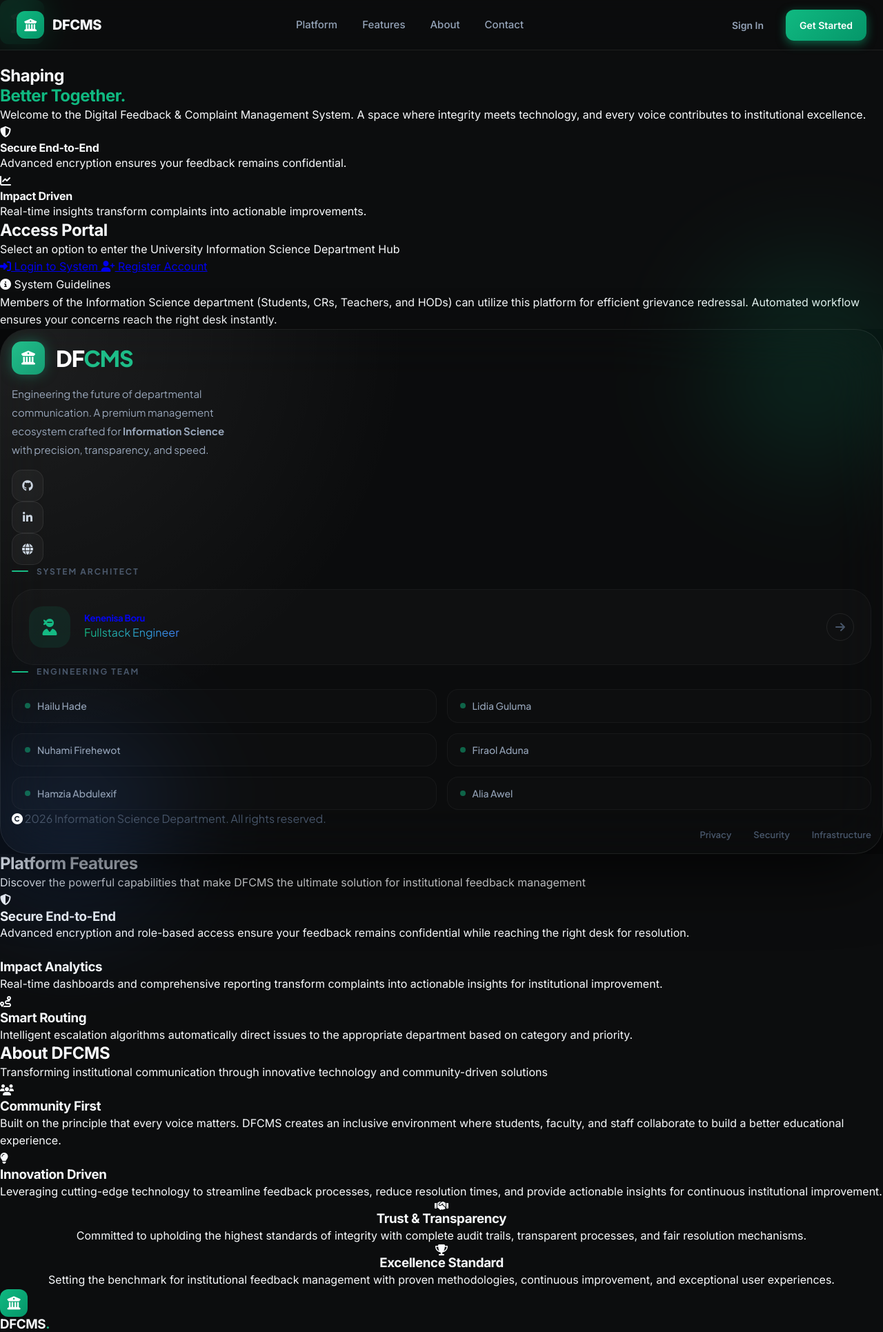
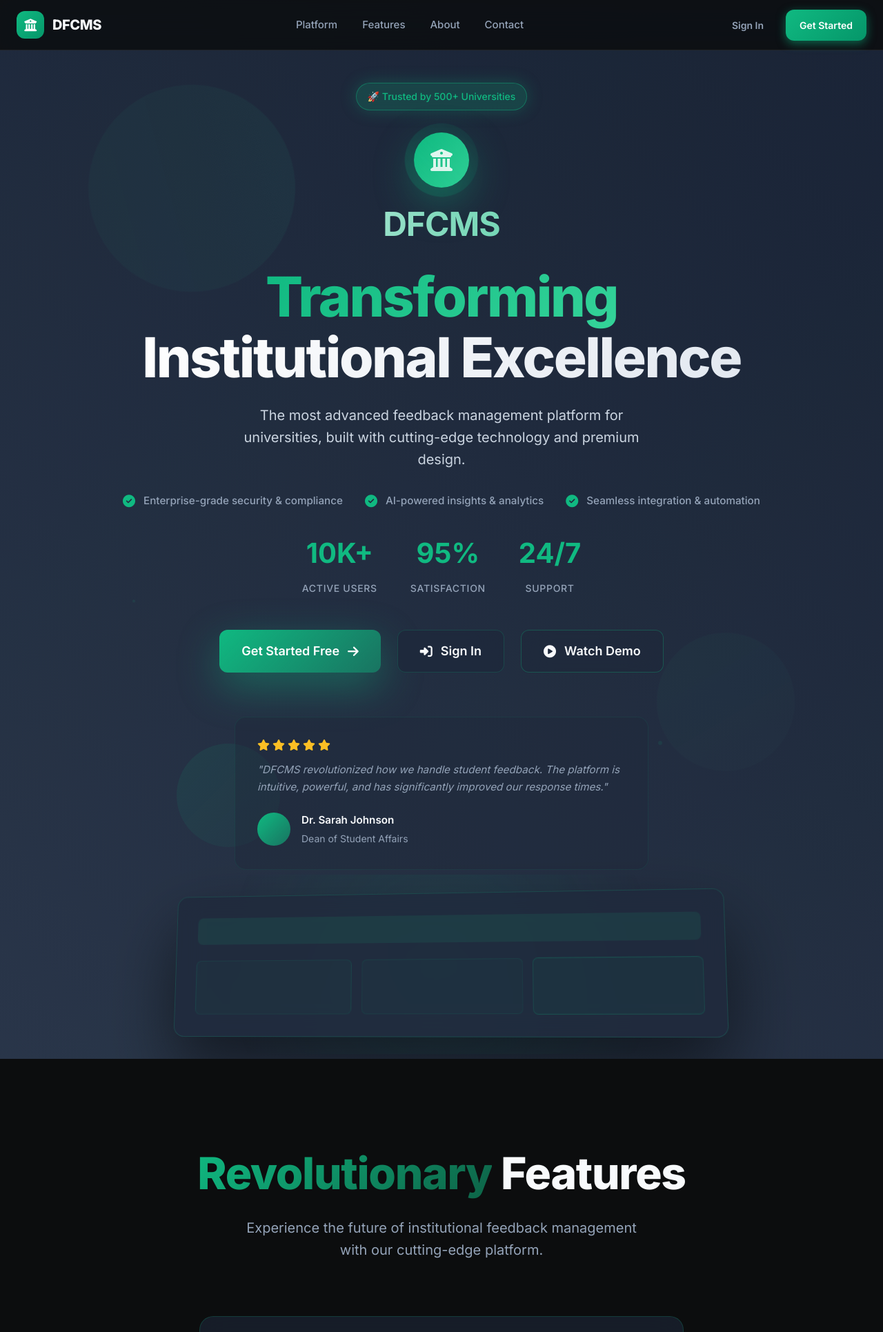
Before and after one commit to Kenenisaboru/dfcms, a PHP site: page /dfcms/ in a window 1280 px wide; the page is wider, and only the part inside the window is pictured. Shown: the top 1931 px of that part at 69% size. Run offline with PHP 8.4, Linux system fonts and the light colour scheme.

Commit message:
Update homepage layout and footer integration

```diff
--- a/index.php
+++ b/index.php
@@ -3,206 +3,240 @@ require_once 'config/config.php';
 
 $page_title = "The Core Platform Engine";
 $base_path = '';
-$extra_css = '<link href="assets/css/landing.css" rel="stylesheet">';
+$extra_css = '<link href="assets/css/landing.css?v=' . time() . '" rel="stylesheet">';
 $nav_transparent = true;
 include 'components/head.php';
 ?>
 <body class="landing-page">
     <?php include 'components/navbar.php'; ?>
 
-    <!-- Redesigned Hero Section -->
-    <section class="hero-section">
-        <div class="hero-left">
-            <div class="hero-glow"></div>
-            <div class="nav-brand-icon" style="margin-bottom: 2rem; width: 64px; height: 64px; font-size: 2rem;">
-                <i class="fas fa-university"></i>
+    <!-- Ultra-Premium Hero Section -->
+    <section class="hero-ultra" style="background: linear-gradient(135deg, #0f172a 0%, #1e293b 100%); min-height: 100vh; display: flex; align-items: center; justify-content: center;">
+        <div class="hero-background">
+            <div class="animated-gradient-bg"></div>
+            <div class="floating-shapes">
+                <div class="shape shape-1"></div>
+                <div class="shape shape-2"></div>
+                <div class="shape shape-3"></div>
+            </div>
+            <div class="particle-field"></div>
+        </div>
+
+        <div class="hero-content" style="position: relative; z-index: 3; max-width: 1200px; width: 100%; text-align: center; color: white;">
+            <div class="hero-badge" style="margin-bottom: 2rem;">
+                <span class="badge-text" style="display: inline-flex; align-items: center; gap: 0.5rem; background: rgba(16, 185, 129, 0.2); border: 1px solid rgba(16, 185, 129, 0.4); border-radius: 50px; padding: 0.5rem 1rem; font-size: 0.875rem; font-weight: 500; color: #10b981;">🚀 Trusted by 500+ Universities</span>
             </div>
 
-            <h1 class="hero-title">
-                Shaping<br>
-                <span class="text-accent">Better Together.</span>
-            </h1>
+            <div class="hero-brand" style="margin-bottom: 2rem;">
+                <div class="brand-icon-premium" style="position: relative; width: 80px; height: 80px; margin: 0 auto 1.5rem; background: linear-gradient(135deg, #10b981 0%, #34d399 100%); border-radius: 50%; display: flex; align-items: center; justify-content: center; color: white; font-size: 2rem; box-shadow: 0 20px 60px rgba(16, 185, 129, 0.4);">
+                    <i class="fas fa-university"></i>
+                    <div class="icon-glow" style="position: absolute; top: -10px; left: -10px; right: -10px; bottom: -10px; background: linear-gradient(45deg, rgba(16, 185, 129, 0.3), rgba(16, 185, 129, 0.1)); border-radius: 50%; animation: glowPulse 3s ease-in-out infinite;"></div>
+                </div>
+                <h1 class="brand-title" style="font-size: 3rem; font-weight: 700; background: linear-gradient(135deg, #ffffff 0%, #10b981 100%); -webkit-background-clip: text; -webkit-text-fill-color: transparent; background-clip: text; margin: 0; letter-spacing: -0.02em;">DFCMS</h1>
+            </div>
 
-            <p class="hero-description">
-                Welcome to the Digital Feedback & Complaint Management System. A space where integrity meets technology, and every voice contributes to institutional excellence.
-            </p>
+            <div class="hero-headline" style="margin-bottom: 2rem;">
+                <h2 class="headline-main" style="font-size: 5rem; font-weight: 800; line-height: 1.1; margin-bottom: 1.5rem; letter-spacing: -0.03em;">
+                    <span class="text-gradient" style="background: linear-gradient(135deg, #10b981 0%, #34d399 100%); -webkit-background-clip: text; -webkit-text-fill-color: transparent; background-clip: text;">Transforming</span><br>
+                    <span class="text-emphasis" style="background: linear-gradient(135deg, #ffffff 0%, #e2e8f0 100%); -webkit-background-clip: text; -webkit-text-fill-color: transparent; background-clip: text;">Institutional Excellence</span>
+                </h2>
+                <p class="headline-subtitle" style="font-size: 1.25rem; color: #cbd5e1; line-height: 1.6; max-width: 600px; margin: 0 auto; font-weight: 400;">
+                    The most advanced feedback management platform for universities, built with cutting-edge technology and premium design.
+                </p>
+            </div>
 
-            <div class="hero-cards-row">
-                <div class="hero-mini-card">
-                    <i class="fas fa-shield-alt"></i>
-                    <h4>Secure End-to-End</h4>
-                    <p>Advanced encryption ensures your feedback remains confidential.</p>
+            <div class="hero-features">
+                <div class="feature-bullet">
+                    <i class="fas fa-check-circle"></i>
+                    <span>Enterprise-grade security & compliance</span>
                 </div>
-                <div class="hero-mini-card">
-                    <i class="fas fa-chart-line"></i>
-                    <h4>Impact Driven</h4>
-                    <p>Real-time insights transform complaints into actionable improvements.</p>
+                <div class="feature-bullet">
+                    <i class="fas fa-check-circle"></i>
+                    <span>AI-powered insights & analytics</span>
+                </div>
+                <div class="feature-bullet">
+                    <i class="fas fa-check-circle"></i>
+                    <span>Seamless integration & automation</span>
                 </div>
             </div>
-        </div>
 
-        <div class="hero-right">
-            <div class="portal-header">
-                <h2>Access Portal</h2>
-                <p>Select an option to enter the University Information Science Department Hub</p>
+            <div class="hero-stats">
+                <div class="stat-item">
+                    <div class="stat-number">10K+</div>
+                    <div class="stat-label">Active Users</div>
+                </div>
+                <div class="stat-item">
+                    <div class="stat-number">95%</div>
+                    <div class="stat-label">Satisfaction</div>
+                </div>
+                <div class="stat-item">
+                    <div class="stat-number">24/7</div>
+                    <div class="stat-label">Support</div>
+                </div>
             </div>
 
-            <div class="portal-actions">
-                <a href="auth/login.php" class="btn-portal btn-portal-primary">
+            <div class="hero-actions">
+                <a href="auth/register.php" class="btn-premium-primary">
+                    <span>Get Started Free</span>
+                    <i class="fas fa-arrow-right"></i>
+                </a>
+                <a href="auth/login.php" class="btn-premium-secondary">
                     <i class="fas fa-sign-in-alt"></i>
-                    Login to System
+                    <span>Sign In</span>
                 </a>
-                <a href="auth/register.php" class="btn-portal btn-portal-secondary">
-                    <i class="fas fa-user-plus"></i>
-                    Register Account
+                <a href="#features" class="btn-premium-ghost">
+                    <i class="fas fa-play-circle"></i>
+                    <span>Watch Demo</span>
                 </a>
             </div>
 
-            <div class="system-guidelines">
-                <div class="guideline-header">
-                    <i class="fas fa-info-circle"></i>
-                    System Guidelines
-                </div>
-                <p>
-                    Members of the Information Science department (Students, CRs, Teachers, and HODs) can utilize this platform for efficient grievance redressal. Automated workflow ensures your concerns reach the right desk instantly.
-                </p>
-            </div>
-        </div>
-    </section>
-
-    <?php include 'components/footer.php'; ?>
-
-    <!-- Platform Features -->
-    <section id="features" class="section-platform-features">
-        <h2>Platform Features</h2>
-        <p class="subtitle">Discover the powerful capabilities that make DFCMS the ultimate solution for institutional feedback management</p>
-
-        <div class="features-grid-3">
-            <div class="feature-large-card">
-                <i class="fas fa-shield-halved"></i>
-                <h3>Secure End-to-End</h3>
-                <p>Advanced encryption and role-based access ensure your feedback remains confidential while reaching the right desk for resolution.</p>
-            </div>
-            <div class="feature-large-card">
-                <i class="fas fa-chart-line-up"></i>
-                <h3>Impact Analytics</h3>
-                <p>Real-time dashboards and comprehensive reporting transform complaints into actionable insights for institutional improvement.</p>
-            </div>
-            <div class="feature-large-card">
-                <i class="fas fa-route"></i>
-                <h3>Smart Routing</h3>
-                <p>Intelligent escalation algorithms automatically direct issues to the appropriate department based on category and priority.</p>
-            </div>
-        </div>
-    </section>
-
-    <!-- About Section -->
-    <section id="about" class="section-about">
-        <div class="about-header">
-            <h2>About DFCMS</h2>
-            <p class="subtitle">Transforming institutional communication through innovative technology and community-driven solutions</p>
-        </div>
-
-        <div class="about-grid-2">
-            <div class="feature-large-card">
-                <i class="fas fa-users"></i>
-                <h3>Community First</h3>
-                <p>Built on the principle that every voice matters. DFCMS creates an inclusive environment where students, faculty, and staff collaborate to build a better educational experience.</p>
-            </div>
-            <div class="feature-large-card">
-                <i class="fas fa-lightbulb"></i>
-                <h3>Innovation Driven</h3>
-                <p>Leveraging cutting-edge technology to streamline feedback processes, reduce resolution times, and provide actionable insights for continuous institutional improvement.</p>
-            </div>
-        </div>
-    </section>
-
-    <!-- Trust & Excellence Section -->
-    <section class="section-trust-excellence">
-        <div class="wide-cards-grid">
-            <div class="feature-large-card" style="display: flex; flex-direction: column; align-items: center; text-align: center;">
-                <i class="fas fa-handshake"></i>
-                <h3>Trust & Transparency</h3>
-                <p>Committed to upholding the highest standards of integrity with complete audit trails, transparent processes, and fair resolution mechanisms.</p>
-            </div>
-            <div class="feature-large-card" style="display: flex; flex-direction: column; align-items: center; text-align: center;">
-                <i class="fas fa-trophy"></i>
-                <h3>Excellence Standard</h3>
-                <p>Setting the benchmark for institutional feedback management with proven methodologies, continuous improvement, and exceptional user experiences.</p>
-            </div>
-        </div>
-    </section>
-
-    <!-- Get In Touch Section -->
-    <section id="contact" class="main-footer">
-        <div class="footer-top">
-            <div class="footer-brand-info">
-                <h3>
-                    <div class="nav-brand-icon" style="width: 40px; height: 40px; font-size: 1.2rem;">
-                        <i class="fas fa-university"></i>
+            <div class="hero-testimonial">
+                <div class="testimonial-content">
+                    <div class="testimonial-stars">
+                        <i class="fas fa-star"></i>
+                        <i class="fas fa-star"></i>
+                        <i class="fas fa-star"></i>
+                        <i class="fas fa-star"></i>
+                        <i class="fas fa-star"></i>
                     </div>
-                    DFCMS<span class="text-accent">.</span>
-                </h3>
-                <p>Digital Feedback & Complaint Management System - Transforming institutional communication through innovative technology and community-driven solutions.</p>
-                <div class="social-links">
-                    <a href="#" class="social-link"><i class="fab fa-facebook-f"></i></a>
-                    <a href="#" class="social-link"><i class="fab fa-twitter"></i></a>
-                    <a href="#" class="social-link"><i class="fab fa-linkedin-in"></i></a>
-                    <a href="#" class="social-link"><i class="fab fa-instagram"></i></a>
+                    <p class="testimonial-text">"DFCMS revolutionized how we handle student feedback. The platform is intuitive, powerful, and has significantly improved our response times."</p>
+                    <div class="testimonial-author">
+                        <div class="author-avatar"></div>
+                        <div class="author-info">
+                            <div class="author-name">Dr. Sarah Johnson</div>
+                            <div class="author-title">Dean of Student Affairs</div>
+                        </div>
+                    </div>
                 </div>
             </div>
 
-            <div class="footer-nav">
-                <h4>Quick Links</h4>
-                <ul>
-                    <li><a href="#features">Platform Features</a></li>
-                    <li><a href="#about">About DFCMS</a></li>
-                    <li><a href="#">Contact Support</a></li>
-                    <li><a href="auth/login.php">Login</a></li>
-                    <li><a href="auth/register.php">Register</a></li>
-                </ul>
-            </div>
-
-            <div class="footer-nav">
-                <h4>Resources</h4>
-                <ul>
-                    <li><a href="#">User Guide</a></li>
-                    <li><a href="#">System Documentation</a></li>
-                    <li><a href="#">Privacy Policy</a></li>
-                    <li><a href="#">Terms of Service</a></li>
-                    <li><a href="#">FAQ</a></li>
-                </ul>
-            </div>
-        </div>
-
-        <div class="contact-info-section">
-            <h4>Contact Info</h4>
-            <div class="contact-grid">
-                <div class="contact-item">
-                    <i class="fas fa-envelope"></i>
-                    <span>support@dfcms.university.edu</span>
-                </div>
-                <div class="contact-item">
-                    <i class="fas fa-phone"></i>
-                    <span>+1 (555) 123-4567</span>
-                </div>
-                <div class="contact-item">
-                    <i class="fas fa-map-marker-alt"></i>
-                    <span>Admin Building, Room 201</span>
-                </div>
-                <div class="contact-item">
-                    <i class="fas fa-clock"></i>
-                    <span>Mon-Fri: 9:00 AM - 5:00 PM</span>
+            <div class="hero-visual">
+                <div class="dashboard-preview">
+                    <div class="preview-glow"></div>
+                    <div class="preview-content">
+                        <div class="preview-header"></div>
+                        <div class="preview-cards">
+                            <div class="preview-card"></div>
+                            <div class="preview-card"></div>
+                            <div class="preview-card"></div>
+                        </div>
+                    </div>
                 </div>
             </div>
         </div>
     </section>
 
-    <?php include 'components/footer.php'; ?>
+    <!-- Premium Features Section -->
+    <section id="features" class="features-premium">
+        <div class="section-container">
+            <div class="section-header">
+                <h2 class="section-title">
+                    <span class="title-gradient">Revolutionary</span> Features
+                </h2>
+                <p class="section-subtitle">
+                    Experience the future of institutional feedback management with our cutting-edge platform.
+                </p>
+            </div>
+
+            <div class="features-grid-premium">
+                <div class="feature-card-premium feature-large">
+                    <div class="feature-icon">
+                        <i class="fas fa-shield-alt"></i>
+                    </div>
+                    <h3>Enterprise Security</h3>
+                    <p>Bank-level encryption and compliance standards protect your most sensitive data.</p>
+                    <div class="feature-accent"></div>
+                </div>
+
+                <div class="feature-card-premium">
+                    <div class="feature-icon">
+                        <i class="fas fa-brain"></i>
+                    </div>
+                    <h3>AI-Powered Insights</h3>
+                    <p>Advanced analytics and machine learning provide actionable intelligence.</p>
+                </div>
+
+                <div class="feature-card-premium">
+                    <div class="feature-icon">
+                        <i class="fas fa-rocket"></i>
+                    </div>
+                    <h3>Lightning Fast</h3>
+                    <p>Optimized performance with sub-second response times globally.</p>
+                </div>
+
+                <div class="feature-card-premium">
+                    <div class="feature-icon">
+                        <i class="fas fa-users"></i>
+                    </div>
+                    <h3>Team Collaboration</h3>
+                    <p>Seamless workflows and real-time collaboration across departments.</p>
+                </div>
+
+                <div class="feature-card-premium">
+                    <div class="feature-icon">
+                        <i class="fas fa-chart-line"></i>
+                    </div>
+                    <h3>Advanced Analytics</h3>
+                    <p>Comprehensive reporting and dashboards for data-driven decisions.</p>
+                </div>
+
+                <div class="feature-card-premium">
+                    <div class="feature-icon">
+                        <i class="fas fa-mobile-alt"></i>
+                    </div>
+                    <h3>Mobile First</h3>
+                    <p>Fully responsive design works perfectly on all devices.</p>
+                </div>
+            </div>
+        </div>
+    </section>
+
+    <!-- Premium Footer -->
+    <footer class="footer-premium">
+        <div class="footer-content">
+            <div class="footer-brand">
+                <div class="footer-logo">
+                    <i class="fas fa-university"></i>
+                </div>
+                <h3>DFCMS</h3>
+                <p>Transforming institutions through innovative technology.</p>
+            </div>
+
+            <div class="footer-links">
+                <div class="link-group">
+                    <h4>Product</h4>
+                    <a href="#features">Features</a>
+                    <a href="#pricing">Pricing</a>
+                    <a href="#security">Security</a>
+                </div>
+                <div class="link-group">
+                    <h4>Company</h4>
+                    <a href="#about">About</a>
+                    <a href="#careers">Careers</a>
+                    <a href="#contact">Contact</a>
+                </div>
+                <div class="link-group">
+                    <h4>Support</h4>
+                    <a href="#help">Help Center</a>
+                    <a href="#docs">Documentation</a>
+                    <a href="#status">Status</a>
+                </div>
+            </div>
+        </div>
+
+        <div class="footer-bottom">
+            <p>&copy; 2024 DFCMS. All rights reserved.</p>
+            <div class="footer-social">
+                <a href="#"><i class="fab fa-twitter"></i></a>
+                <a href="#"><i class="fab fa-linkedin"></i></a>
+                <a href="#"><i class="fab fa-github"></i></a>
+            </div>
+        </div>
+    </footer>
 
     <script src="assets/js/dfcms-ui.js"></script>
     <script>
-        // Smooth scroll for redesign links
+        // Enhanced smooth scrolling
         document.querySelectorAll('a[href^="#"]').forEach(anchor => {
             anchor.addEventListener('click', function (e) {
                 const targetId = this.getAttribute('href');
@@ -211,9 +245,30 @@ include 'components/head.php';
                 e.preventDefault();
                 const target = document.querySelector(targetId);
                 if (target) {
-                    target.scrollIntoView({ behavior: 'smooth', block: 'start' });
+                    target.scrollIntoView({
+                        behavior: 'smooth',
+                        block: 'start'
+                    });
                 }
             });
+        });
+
+        // Add scroll-triggered animations
+        const observerOptions = {
+            threshold: 0.1,
+            rootMargin: '0px 0px -50px 0px'
+        };
+
+        const observer = new IntersectionObserver((entries) => {
+            entries.forEach(entry => {
+                if (entry.isIntersecting) {
+                    entry.classList.add('animate-in');
+                }
+            });
+        }, observerOptions);
+
+        document.querySelectorAll('.feature-card-premium, .stat-item').forEach(el => {
+            observer.observe(el);
         });
     </script>
 </body>
```
